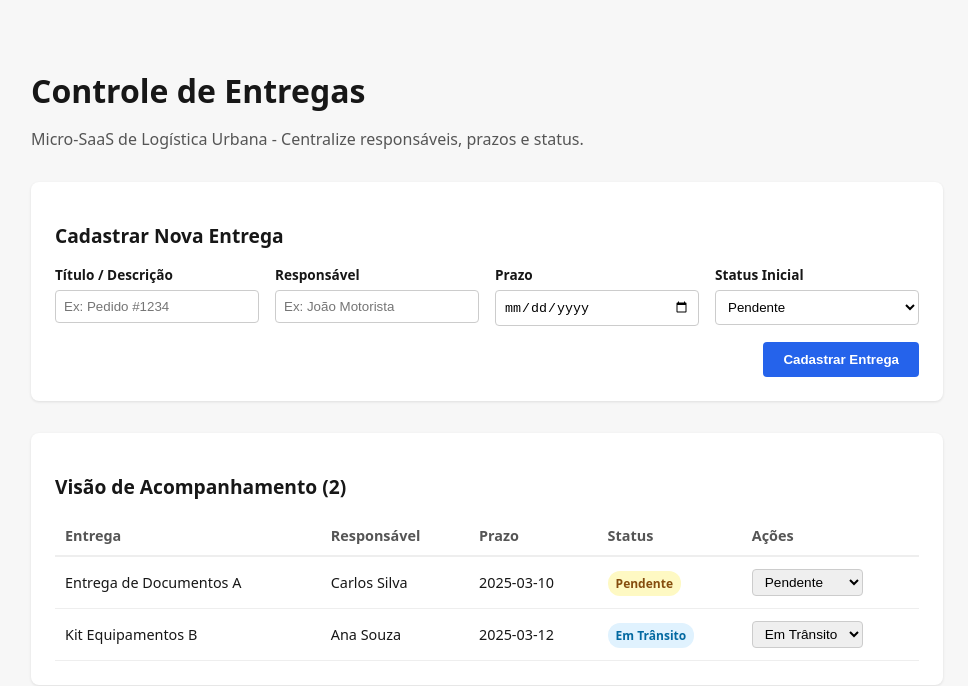
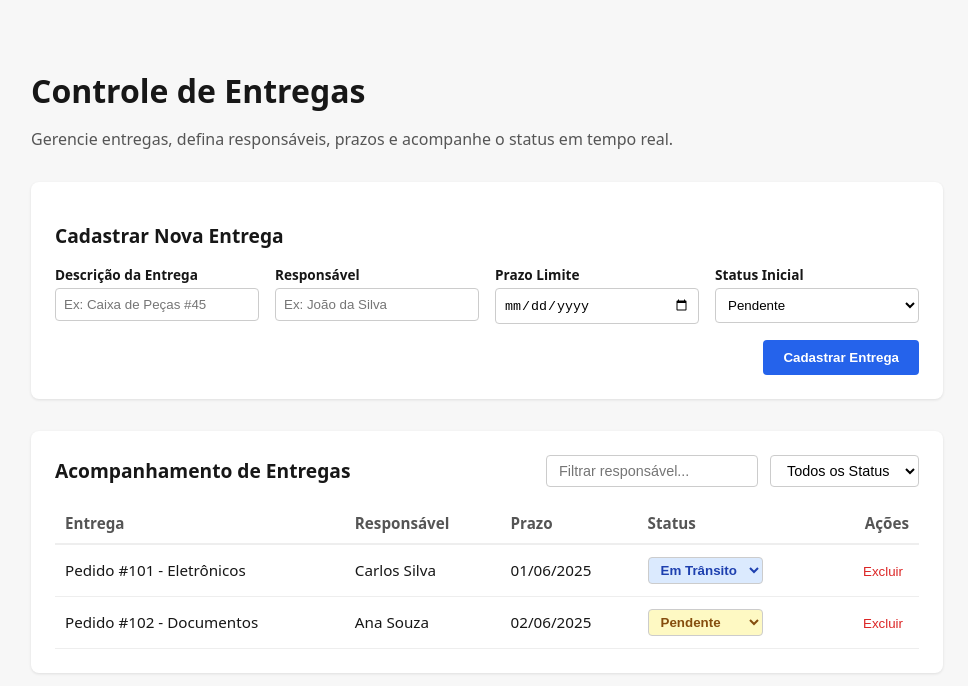
Before and after one commit to Klip-lab/micro-saas-controle-entregas, a React (Vite) app: page / in a window 1280 px wide. Shown: the top 686 px of the page, without its empty margins (153-1121 px from the left). Built offline with nearby package versions, Linux system fonts and the light colour scheme.

Commit message:
factory: TASK-PRJ-624786-002

```diff
--- a/src/App.tsx
+++ b/src/App.tsx
@@ -19,8 +19,8 @@ export default function App() {
       }
     }
     return [
-      { id: '1', title: 'Entrega de Documentos A', responsible: 'Carlos Silva', deadline: '2025-03-10', status: 'Pendente' },
-      { id: '2', title: 'Kit Equipamentos B', responsible: 'Ana Souza', deadline: '2025-03-12', status: 'Em Trânsito' }
+      { id: '1', title: 'Pedido #101 - Eletrônicos', responsible: 'Carlos Silva', deadline: '2025-06-01', status: 'Em Trânsito' },
+      { id: '2', title: 'Pedido #102 - Documentos', responsible: 'Ana Souza', deadline: '2025-06-02', status: 'Pendente' }
     ];
   });
 
@@ -28,19 +28,21 @@ export default function App() {
   const [responsible, setResponsible] = useState('');
   const [deadline, setDeadline] = useState('');
   const [status, setStatus] = useState<'Pendente' | 'Em Trânsito' | 'Entregue' | 'Cancelado'>('Pendente');
+  const [filterStatus, setFilterStatus] = useState<string>('TODOS');
+  const [filterResponsible, setFilterResponsible] = useState<string>('');
 
   useEffect(() => {
     localStorage.setItem('@MicroSaaS:deliveries', JSON.stringify(deliveries));
   }, [deliveries]);
 
-  const handleCreateDelivery = (e: React.FormEvent) => {
+  function handleAddDelivery(e: React.FormEvent) {
     e.preventDefault();
     if (!title.trim() || !responsible.trim() || !deadline) return;
 
     const newDelivery: Delivery = {
       id: Date.now().toString(),
-      title,
-      responsible,
+      title: title.trim(),
+      responsible: responsible.trim(),
       deadline,
       status
     };
@@ -50,60 +52,70 @@ export default function App() {
     setResponsible('');
     setDeadline('');
     setStatus('Pendente');
-  };
+  }
 
-  const handleStatusChange = (id: string, newStatus: Delivery['status']) => {
+  function handleStatusChange(id: string, newStatus: Delivery['status']) {
     setDeliveries(deliveries.map(d => d.id === id ? { ...d, status: newStatus } : d));
-  };
+  }
+
+  function handleDelete(id: string) {
+    setDeliveries(deliveries.filter(d => d.id !== id));
+  }
+
+  const filteredDeliveries = deliveries.filter(d => {
+    const matchesStatus = filterStatus === 'TODOS' || d.status === filterStatus;
+    const matchesResp = !filterResponsible || d.responsible.toLowerCase().includes(filterResponsible.toLowerCase());
+    return matchesStatus && matchesResp;
+  });
 
   return (
     <main>
       <header style={{ marginBottom: '32px' }}>
         <h1>Controle de Entregas</h1>
-        <p style={{ color: '#555' }}>Micro-SaaS de Logística Urbana - Centralize responsáveis, prazos e status.</p>
+        <p style={{ color: '#555' }}>Gerencie entregas, defina responsáveis, prazos e acompanhe o status em tempo real.</p>
       </header>
 
-      <section style={{ background: '#fff', padding: '24px', borderRadius: '8px', marginBottom: '32px', boxShadow: '0 1px 3px rgba(0,0,0,0.1)' }}>
+      <section style={{ background: '#fff', padding: '24px', borderRadius: '8px', boxShadow: '0 1px 3px rgba(0,0,0,0.1)', marginBottom: '32px' }}>
         <h2 style={{ fontSize: '1.2rem', marginBottom: '16px' }}>Cadastrar Nova Entrega</h2>
-        <form onSubmit={handleCreateDelivery} style={{ display: 'grid', gridTemplateColumns: 'repeat(auto-fit, minmax(200px, 1fr))', gap: '16px' }}>
+        <form onSubmit={handleAddDelivery} style={{ display: 'grid', gridTemplateColumns: 'repeat(auto-fit, minmax(200px, 1fr))', gap: '16px' }}>
           <div>
-            <label style={{ display: 'block', fontSize: '0.85rem', marginBottom: '6px', fontWeight: 600 }}>Título / Descrição</label>
+            <label style={{ display: 'block', fontSize: '0.85rem', fontWeight: 600, marginBottom: '4px' }}>Descrição da Entrega</label>
             <input
               type="text"
               value={title}
               onChange={e => setTitle(e.target.value)}
-              placeholder="Ex: Pedido #1234"
+              placeholder="Ex: Caixa de Peças #45"
               required
-              style={{ width: '100%', padding: '8px', borderRadius: '4px', border: '1px solid #ccc' }}
+              style={{ width: '100%', padding: '8px', border: '1px solid #ccc', borderRadius: '4px' }}
             />
           </div>
           <div>
-            <label style={{ display: 'block', fontSize: '0.85rem', marginBottom: '6px', fontWeight: 600 }}>Responsável</label>
+            <label style={{ display: 'block', fontSize: '0.85rem', fontWeight: 600, marginBottom: '4px' }}>Responsável</label>
             <input
               type="text"
               value={responsible}
               onChange={e => setResponsible(e.target.value)}
-              placeholder="Ex: João Motorista"
+              placeholder="Ex: João da Silva"
               required
-              style={{ width: '100%', padding: '8px', borderRadius: '4px', border: '1px solid #ccc' }}
+              style={{ width: '100%', padding: '8px', border: '1px solid #ccc', borderRadius: '4px' }}
             />
           </div>
           <div>
-            <label style={{ display: 'block', fontSize: '0.85rem', marginBottom: '6px', fontWeight: 600 }}>Prazo</label>
+            <label style={{ display: 'block', fontSize: '0.85rem', fontWeight: 600, marginBottom: '4px' }}>Prazo Limite</label>
             <input
               type="date"
               value={deadline}
               onChange={e => setDeadline(e.target.value)}
               required
-              style={{ width: '100%', padding: '8px', borderRadius: '4px', border: '1px solid #ccc' }}
+              style={{ width: '100%', padding: '8px', border: '1px solid #ccc', borderRadius: '4px' }}
             />
           </div>
           <div>
-            <label style={{ display: 'block', fontSize: '0.85rem', marginBottom: '6px', fontWeight: 600 }}>Status Inicial</label>
+            <label style={{ display: 'block', fontSize: '0.85rem', fontWeight: 600, marginBottom: '4px' }}>Status Inicial</label>
             <select
               value={status}
               onChange={e => setStatus(e.target.value as Delivery['status'])}
-              style={{ width: '100%', padding: '8px', borderRadius: '4px', border: '1px solid #ccc', background: '#fff' }}
+              style={{ width: '100%', padding: '8px', border: '1px solid #ccc', borderRadius: '4px', background: '#fff' }}
             >
               <option value="Pendente">Pendente</option>
               <option value="Em Trânsito">Em Trânsito</option>
@@ -111,7 +123,7 @@ export default function App() {
               <option value="Cancelado">Cancelado</option>
             </select>
           </div>
-          <div style={{ gridColumn: '1 / -1', textAlign: 'right' }}>
+          <div style={{ gridColumn: '1 / -1', display: 'flex', justifyContent: 'flex-end' }}>
             <button
               type="submit"
               style={{ background: '#2563eb', color: '#fff', border: 'none', padding: '10px 20px', borderRadius: '4px', fontWeight: 600, cursor: 'pointer' }}
@@ -123,56 +135,76 @@ export default function App() {
       </section>
 
       <section style={{ background: '#fff', padding: '24px', borderRadius: '8px', boxShadow: '0 1px 3px rgba(0,0,0,0.1)' }}>
-        <h2 style={{ fontSize: '1.2rem', marginBottom: '16px' }}>Visão de Acompanhamento ({deliveries.length})</h2>
-        {deliveries.length === 0 ? (
-          <p style={{ color: '#666' }}>Nenhuma entrega cadastrada ainda.</p>
+        <div style={{ display: 'flex', justifyContent: 'space-between', alignItems: 'center', marginBottom: '16px', flexWrap: 'wrap', gap: '12px' }}>
+          <h2 style={{ fontSize: '1.2rem', margin: 0 }}>Acompanhamento de Entregas</h2>
+          <div style={{ display: 'flex', gap: '12px', flexWrap: 'wrap' }}>
+            <input
+              type="text"
+              placeholder="Filtrar responsável..."
+              value={filterResponsible}
+              onChange={e => setFilterResponsible(e.target.value)}
+              style={{ padding: '6px 12px', border: '1px solid #ccc', borderRadius: '4px', fontSize: '0.9rem' }}
+            />
+            <select
+              value={filterStatus}
+              onChange={e => setFilterStatus(e.target.value)}
+              style={{ padding: '6px 12px', border: '1px solid #ccc', borderRadius: '4px', background: '#fff', fontSize: '0.9rem' }}
+            >
+              <option value="TODOS">Todos os Status</option>
+              <option value="Pendente">Pendente</option>
+              <option value="Em Trânsito">Em Trânsito</option>
+              <option value="Entregue">Entregue</option>
+              <option value="Cancelado">Cancelado</option>
+            </select>
+          </div>
+        </div>
+
+        {filteredDeliveries.length === 0 ? (
+          <p style={{ textAlign: 'center', color: '#777', padding: '24px 0' }}>Nenhuma entrega encontrada.</p>
         ) : (
           <div style={{ overflowX: 'auto' }}>
-            <table style={{ width: '100%', borderCollapse: 'collapse', textAlign: 'left', fontSize: '0.9rem' }}>
+            <table style={{ width: '100%', borderCollapse: 'collapse', textAlign: 'left', fontSize: '0.95rem' }}>
               <thead>
                 <tr style={{ borderBottom: '2px solid #eee', color: '#555' }}>
                   <th style={{ padding: '10px' }}>Entrega</th>
                   <th style={{ padding: '10px' }}>Responsável</th>
                   <th style={{ padding: '10px' }}>Prazo</th>
                   <th style={{ padding: '10px' }}>Status</th>
-                  <th style={{ padding: '10px' }}>Ações</th>
+                  <th style={{ padding: '10px', textAlign: 'right' }}>Ações</th>
                 </tr>
               </thead>
               <tbody>
-                {deliveries.map(d => (
-                  <tr key={d.id} style={{ borderBottom: '1px solid #eee' }}>
-                    <td style={{ padding: '12px 10px', fontWeight: 500 }}>{d.title}</td>
-                    <td style={{ padding: '12px 10px' }}>{d.responsible}</td>
-                    <td style={{ padding: '12px 10px' }}>{d.deadline}</td>
-                    <td style={{ padding: '12px 10px' }}>
-                      <span style={{
-                        padding: '4px 8px',
-                        borderRadius: '12px',
-                        fontSize: '0.75rem',
-                        fontWeight: 600,
-                        background:
-                          d.status === 'Entregue' ? '#dcfce7' :
-                          d.status === 'Em Trânsito' ? '#e0f2fe' :
-                          d.status === 'Cancelado' ? '#fee2e2' : '#fef9c3',
-                        color:
-                          d.status === 'Entregue' ? '#166534' :
-                          d.status === 'Em Trânsito' ? '#0369a1' :
-                          d.status === 'Cancelado' ? '#991b1b' : '#854d0e'
-                      }}>
-                        {d.status}
-                      </span>
-                    </td>
+                {filteredDeliveries.map(delivery => (
+                  <tr key={delivery.id} style={{ borderBottom: '1px solid #eee' }}>
+                    <td style={{ padding: '12px 10px', fontWeight: 500 }}>{delivery.title}</td>
+                    <td style={{ padding: '12px 10px' }}>{delivery.responsible}</td>
+                    <td style={{ padding: '12px 10px' }}>{delivery.deadline.split('-').reverse().join('/')}</td>
                     <td style={{ padding: '12px 10px' }}>
                       <select
-                        value={d.status}
-                        onChange={e => handleStatusChange(d.id, e.target.value as Delivery['status'])}
-                        style={{ padding: '4px 8px', borderRadius: '4px', border: '1px solid #ccc', fontSize: '0.85rem' }}
+                        value={delivery.status}
+                        onChange={e => handleStatusChange(delivery.id, e.target.value as Delivery['status'])}
+                        style={{
+                          padding: '4px 8px',
+                          borderRadius: '4px',
+                          border: '1px solid #ccc',
+                          background: delivery.status === 'Entregue' ? '#dcfce7' : delivery.status === 'Em Trânsito' ? '#dbeafe' : delivery.status === 'Cancelado' ? '#fee2e2' : '#fef9c3',
+                          color: delivery.status === 'Entregue' ? '#166534' : delivery.status === 'Em Trânsito' ? '#1e40af' : delivery.status === 'Cancelado' ? '#991b1b' : '#854d0e',
+                          fontWeight: 600
+                        }}
                       >
                         <option value="Pendente">Pendente</option>
                         <option value="Em Trânsito">Em Trânsito</option>
                         <option value="Entregue">Entregue</option>
                         <option value="Cancelado">Cancelado</option>
                       </select>
+                    </td>
+                    <td style={{ padding: '12px 10px', textAlign: 'right' }}>
+                      <button
+                        onClick={() => handleDelete(delivery.id)}
+                        style={{ background: 'transparent', border: 'none', color: '#dc2626', cursor: 'pointer', fontWeight: 500 }}
+                      >
+                        Excluir
+                      </button>
                     </td>
                   </tr>
                 ))}
```
